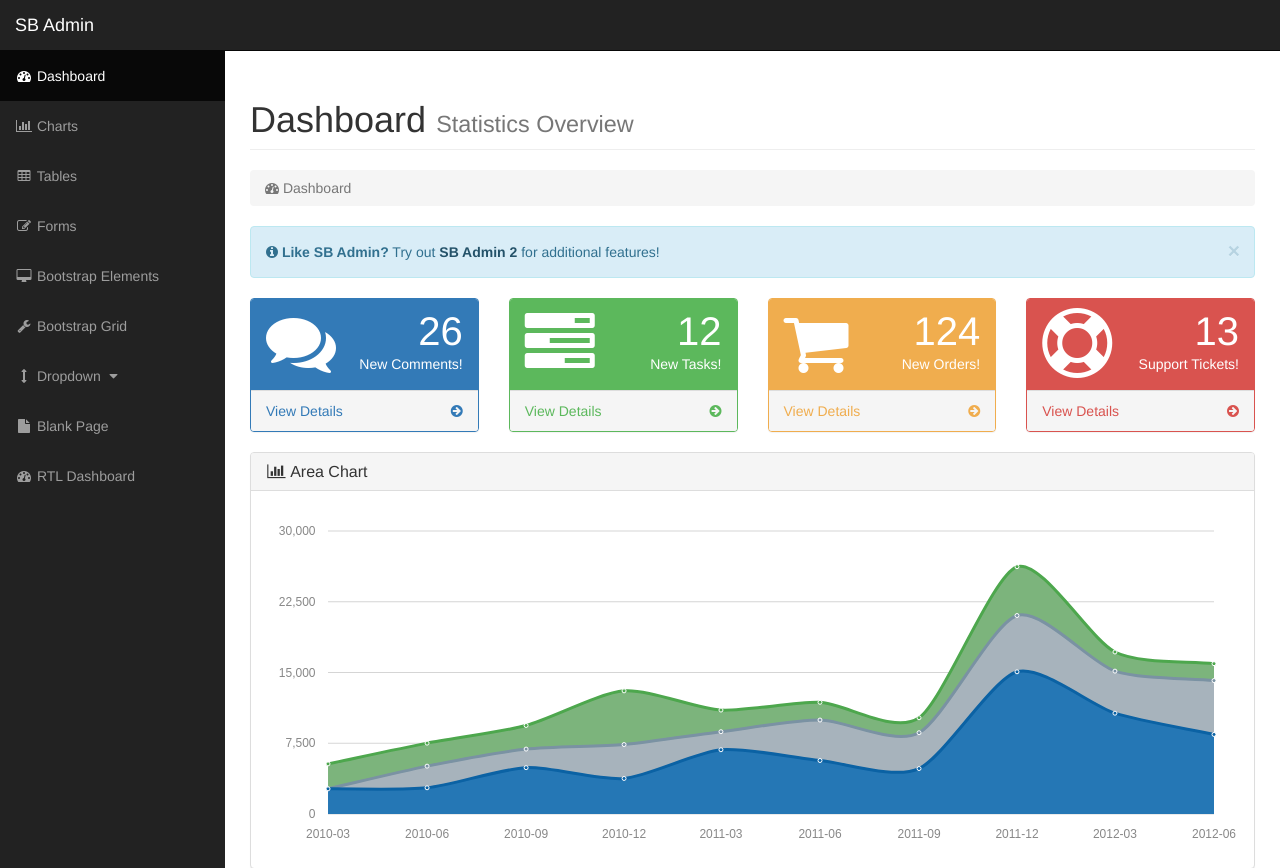
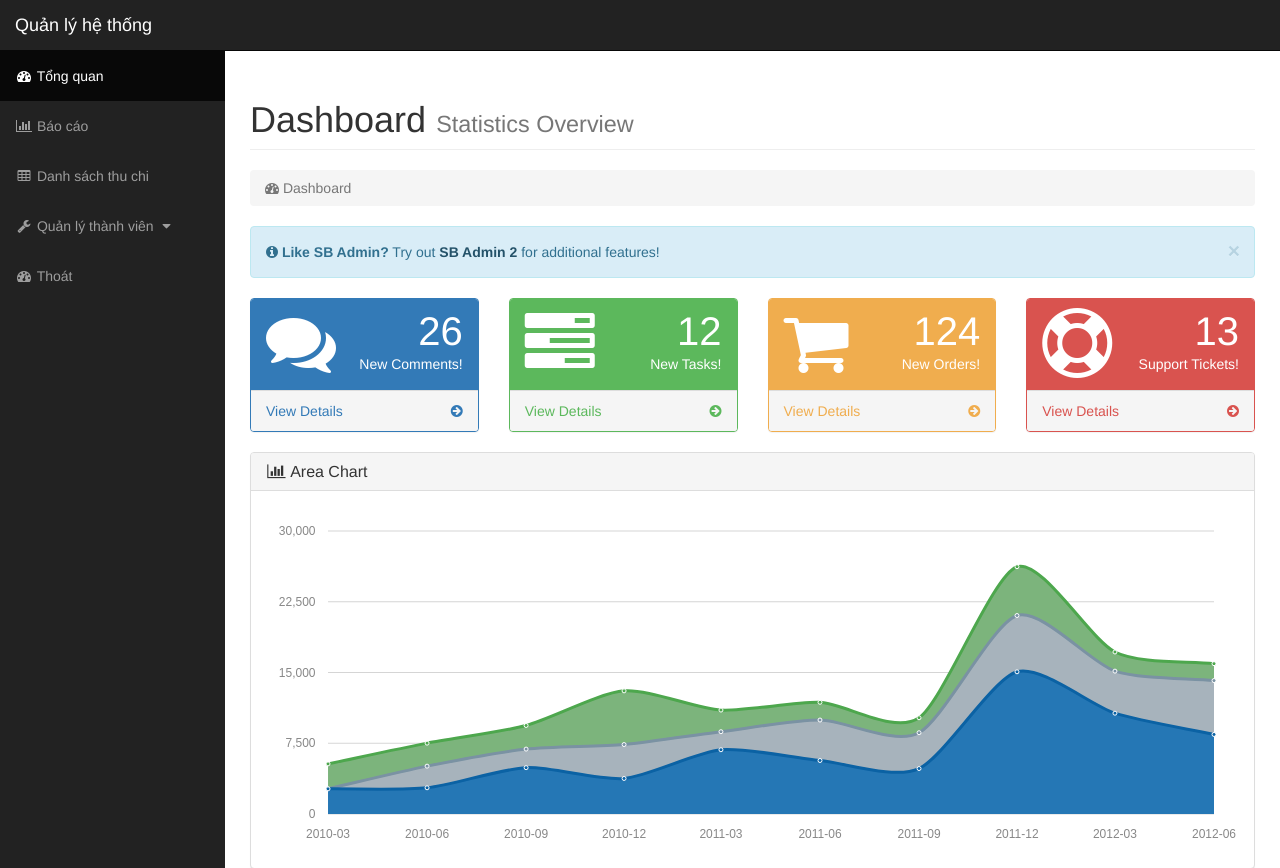
Before and after one commit to phamios/loto, a CodeIgniter app: page / in a window 1280 px wide. Shown: the top 868 px of the page. Run offline with CodeIgniter, Linux system fonts and the light colour scheme.

Commit message:
update menu
update menu

```diff
--- a/application/views/admincp/widget/menu.php
+++ b/application/views/admincp/widget/menu.php
@@ -7,7 +7,7 @@
                     <span class="icon-bar"></span>
                     <span class="icon-bar"></span>
                 </button>
-                <a class="navbar-brand" href="index.html">SB Admin</a>
+                <a class="navbar-brand" href="index.html">Quản lý hệ thống</a>
             </div>
             <!-- Top Menu Items -->
 
@@ -15,39 +15,29 @@
             <div class="collapse navbar-collapse navbar-ex1-collapse">
                 <ul class="nav navbar-nav side-nav">
                     <li class="active">
-                        <a href="#"><i class="fa fa-fw fa-dashboard"></i> Dashboard</a>
+                        <a href="#"><i class="fa fa-fw fa-dashboard"></i> Tổng quan</a>
                     </li>
                     <li>
-                        <a href="#"><i class="fa fa-fw fa-bar-chart-o"></i> Charts</a>
+                        <a href="#"><i class="fa fa-fw fa-bar-chart-o"></i> Báo cáo </a>
                     </li>
                     <li>
-                        <a href="#"><i class="fa fa-fw fa-table"></i> Tables</a>
+                        <a href="#"><i class="fa fa-fw fa-table"></i> Danh sách thu chi</a>
                     </li>
+
                     <li>
-                        <a href="#"><i class="fa fa-fw fa-edit"></i> Forms</a>
-                    </li>
-                    <li>
-                        <a href="#"><i class="fa fa-fw fa-desktop"></i> Bootstrap Elements</a>
-                    </li>
-                    <li>
-                        <a href="#"><i class="fa fa-fw fa-wrench"></i> Bootstrap Grid</a>
-                    </li>
-                    <li>
-                        <a href="javascript:;" data-toggle="collapse" data-target="#demo"><i class="fa fa-fw fa-arrows-v"></i> Dropdown <i class="fa fa-fw fa-caret-down"></i></a>
+                        <a href="javascript:;" data-toggle="collapse" data-target="#demo"><i class="fa fa-fw fa-wrench"></i> Quản lý thành viên <i class="fa fa-fw fa-caret-down"></i></a>
                         <ul id="demo" class="collapse">
                             <li>
-                                <a href="#">Dropdown Item</a>
+                                <a href="#">Danh sách thành viên</a>
                             </li>
                             <li>
-                                <a href="#">Dropdown Item</a>
+                                <a href="#">Thêm mới thành viên</a>
                             </li>
                         </ul>
                     </li>
+
                     <li>
-                        <a href="#"><i class="fa fa-fw fa-file"></i> Blank Page</a>
-                    </li>
-                    <li>
-                        <a href="#"><i class="fa fa-fw fa-dashboard"></i> RTL Dashboard</a>
+                        <a href="#"><i class="fa fa-fw fa-dashboard"></i> Thoát </a>
                     </li>
                 </ul>
             </div>
```
